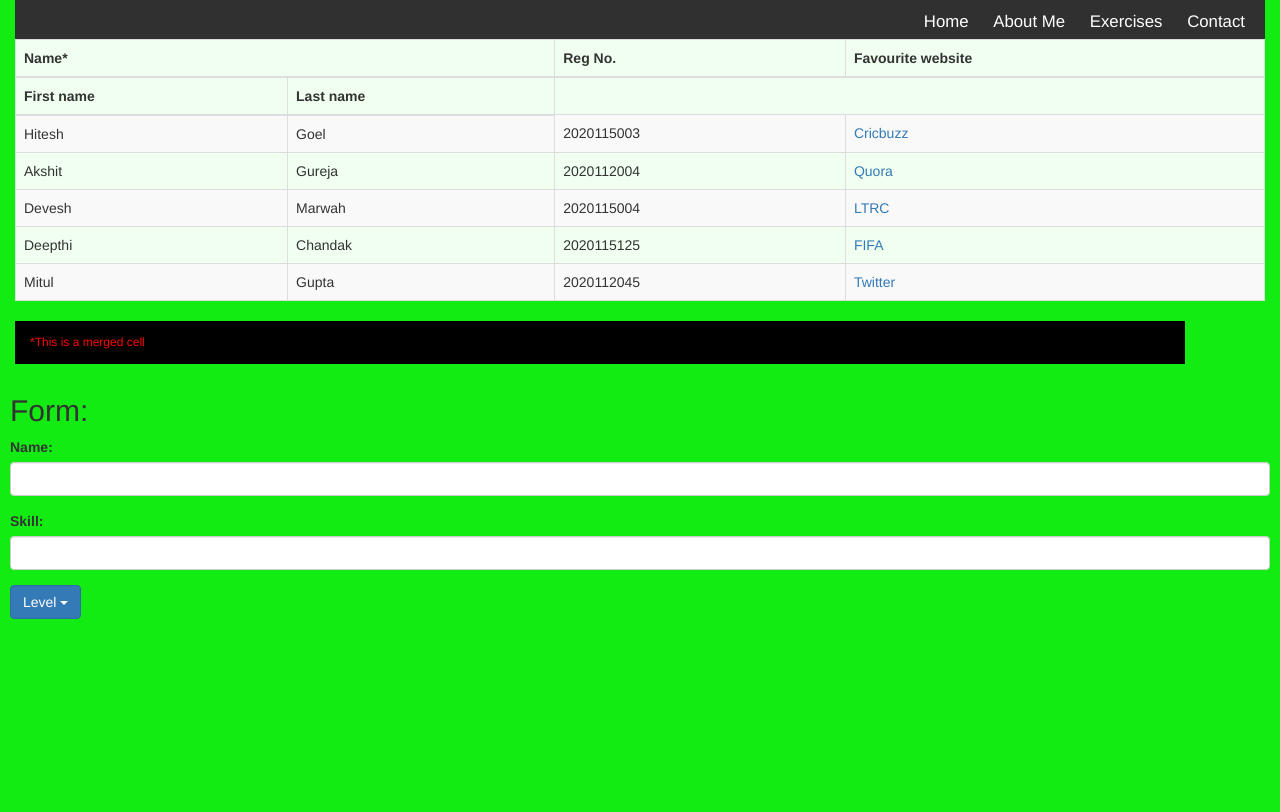
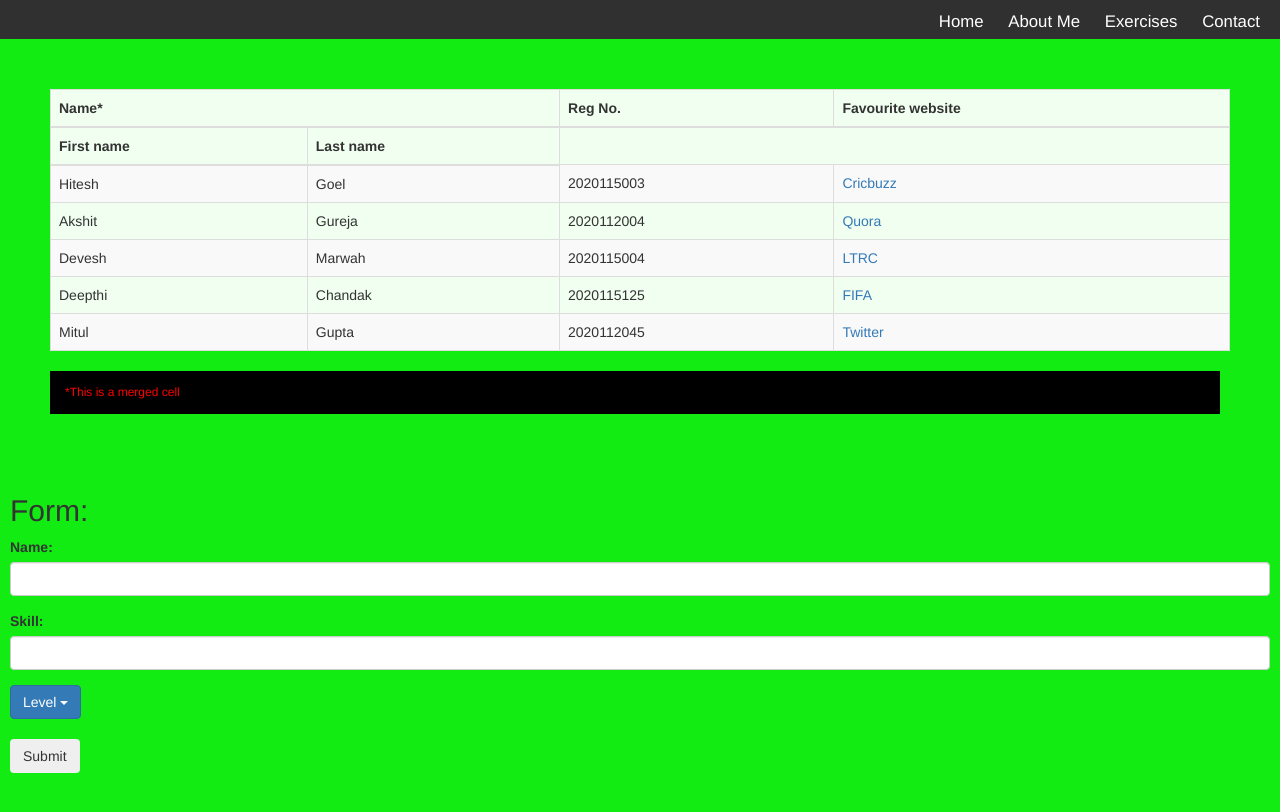
Before and after one commit to hitesh05/ISS-Assignments, a plain HTML site: page Assignment_2/html/Exercises.html in a window 1280 px wide. Drawn offline with nearby package versions, Linux system fonts and the light colour scheme.

Commit message:
Added form and pictures through external links

```diff
--- a/Assignment_2/html/Exercises.html
+++ b/Assignment_2/html/Exercises.html
@@ -1,14 +1,10 @@
 <!DOCTYPE html>
 <html>
 
-<div class="container-fluid">
-
 <head>
-        <meta name="viewport" content="width=device-width, initial-scale=1">
     <link rel="stylesheet" href="../css/styles.css">
     <link rel="stylesheet" href="https://maxcdn.bootstrapcdn.com/bootstrap/3.3.7/css/bootstrap.min.css"
-            integrity="sha384-BVYiiSIFeK1dGmJRAkycuHAHRg32OmUcww7on3RYdg4Va+PmSTsz/K68vbdEjh4u"
-            crossorigin="anonymous" />
+        integrity="sha384-BVYiiSIFeK1dGmJRAkycuHAHRg32OmUcww7on3RYdg4Va+PmSTsz/K68vbdEjh4u" crossorigin="anonymous" />
     <script src="https://ajax.googleapis.com/ajax/libs/jquery/3.5.1/jquery.min.js"></script>
     <script src="https://maxcdn.bootstrapcdn.com/bootstrap/3.4.1/js/bootstrap.min.js"></script>
 
@@ -26,6 +22,8 @@
             </ul>
         </nav>
     </header>
+
+    <div class="container-fluid" style="padding: 50px;">
         <div id="excontainer1">
             <table class="table table-striped table-bordered table-responsive">
                 <thead>
@@ -79,9 +77,9 @@
 
         <script src="../js/script.js"></script>
 
+    </div>
+</body>
 
-    </body>
-</div>
 
 <form style="padding: 10px">
     <h2>Form:</h2>
@@ -105,6 +103,8 @@
             <li><a href="#">Proficient</a></li>
         </ul>
     </div>
+    <br>
+    <button type="button" class="btn">Submit</button>
 </form>
 
 </html>
```
Also changed, not shown: Assignment_2/img/MyPic1.jpeg (deleted), Assignment_2/img/MyPic3.jpeg (deleted), Assignment_2/img/background.jpg (deleted). Lines whose indentation alone changed are shown as unchanged.
